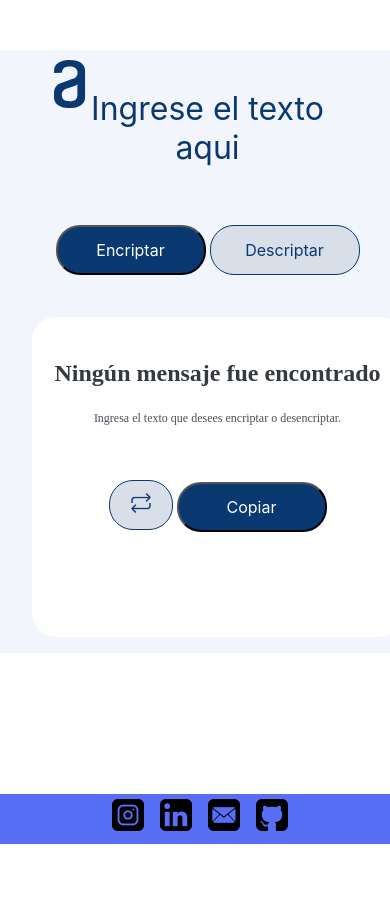
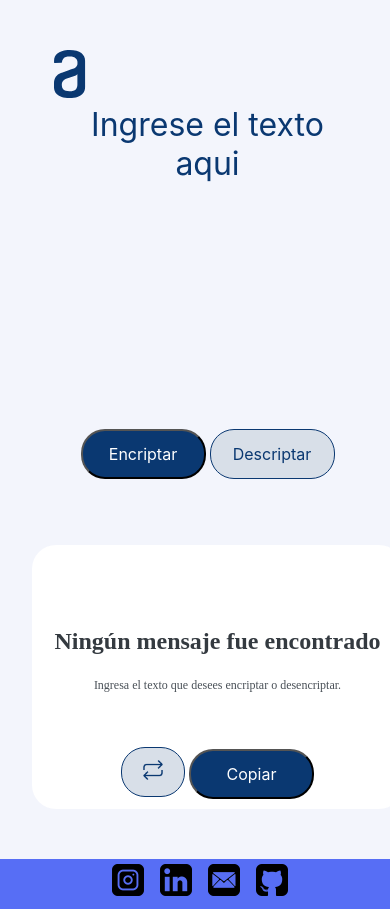
Before and after one commit to michael-angulo/encrypt-decrypt, a plain HTML site: page index.html in a window 390 px wide. Before the commit the page ends 844 px from the top, so only its background shows below. Drawn offline with Linux system fonts and the light colour scheme.

Commit message:
chnage  css
Change zise css web site and mobile

```diff
--- a/css/style.css
+++ b/css/style.css
@@ -1,13 +1,21 @@
 * {
+	overflow: hidden;
 
+}
+
+.body {
+
+	background-color: #F3F5FC;
 
 }
 
 .container {
+
 	position: relative;
 	height: 100%;
+	width: 100%;
 	display: block;
-	background-color: #F3F5FC;
+
 }
 
 .logo {
@@ -22,8 +30,7 @@
 }
 
 .input-site {
-
-	margin: 100px 10% 2.3% 10%;
+    margin: 0px 10% 2.3% 10%;
     display: inline-block;
     width: 50%;
     min-height: 70%;
@@ -32,18 +39,17 @@
 }
 
 .output-site {
-
-	margin: 0px 1% 2.3% 1%;
+    margin1: 0% 1% 2.3% 1%;
     align-content: center;
     display: inline-block;
     width: 20%;
     min-width: 13em;
     min-height: 300px;
     max-height: 90%;
+    padding: 20 % 5%;
 }
 
 .message {
-
     align-content: center;
     text-align: center;
     display: block;
@@ -53,10 +59,10 @@
 
 #message {
 
-	margin: 6%;
+	margin: 2%;
 	resize: none;
     width: 80%;
-	min-height: 10%;
+	min-height: 280px;
 	max-height: 90%;
     border: none;
 	outline: none;
@@ -67,7 +73,6 @@
 	font-style: normal;
 	font-size: 32px;
 	text-align: justify;
-
 
 }
 
@@ -98,41 +103,43 @@ textarea:-ms-input-placeholder {
 	text-align: center;
 }
 
-
-
 .form-group.result {
 
     margin-top: 50px;
     text-align: left;
 }
 
+.frame-result {
 
-
-.frame-result {
-	min-height: 300px;
-	max-height: 80%;
+	min-height: 400px;
+	max-height: 800%;
 	background-color: #FFFFFF;
 	border-radius: 24px;
 	width: 100%;
-	padding: 10px;
+	padding: 50px 10px 10px 10px;
 }
 
 #result {
-
     background-color: #FFFFFF;
     width: 90%;
     align-content: center;
-	padding: 10px;
-	margin: 0 10px 0 10px;
+    padding-top: 0px;
+    margin-right: 10%;
+    margin-left: 10px;
+    margin-bottom: 0;
     min-height: 250px;
     border: none;
     outline: none;
     font-size: 18px;
     word-wrap: break-word;
+    padding-right: 0px;
+    padding-bottom: 0px;
+    padding-left: 0px;
 
 }
 
 .hidden-background {
+
 
 	background-image: url("../images/img-output/Muñeco.svg");
 	background-position: center;
@@ -177,7 +184,7 @@ textarea:-ms-input-placeholder {
 
 button  {
 
-	width: 150px;
+	width: 125px;
 	height: 50px;
     /* text button*/
     font-family: 'Inter';
@@ -225,6 +232,9 @@ button  {
 }
 
 /*Social links*/
+
+
+
 .social-links {
 
 	position: absolute; /* esto hace que el footer se coloque siempre abajo */
@@ -258,27 +268,31 @@ button  {
 
 @media screen and (max-width: 768px) {
 
+	* {
+	overflow: visible;
 
+	}
 	.container {
 
 		width: 100%;
-		height: 85%;
+		height: 100%;
+
 	}
 
 		.logo {
-
 		left: 10px;
-        top: 10px;
+		top: -30px;
     }
 
 	.input-site {
 		padding: 1em;
-    	margin: 50px 1em 10px 1em;
+    	margin: 5em 1em 1em 1em;
 		display: block;
 		width: 90%;
-		height: 100%;
+		min-height: 100%;
 
 	}
+
 	.output-site {
 
 		padding: 1em;
@@ -293,6 +307,10 @@ button  {
 		font-size: 12px;
 	}
 
+	.frame-result {
+		min-height: 200px;
+	}
+
 	.hidden-background {
     display: none;
 	}
@@ -300,4 +318,9 @@ button  {
 	.noText {
 		margin-top: 2em;
 	}
+
+	.social-links {
+
+		position: relative; /* esto hace que el footer se coloque siempre abajo */
+		bottom: 0;
 }
--- a/index.html
+++ b/index.html
@@ -9,7 +9,7 @@
 		<title>Encryption/Decryption</title>
     </head>
 
-<body>
+<body class="body">
         <div class="container">
 			<div class="logo">
 				<img id="main-logo" src="images/icons/main-logo.svg" alt="Logo">
@@ -35,15 +35,13 @@
 							<button onclick="copyToClipboard()" class = "btnCopy"><em>Copiar</em></button>
 						</div>
 					</div>
-
-
 			</div>
         </div>
 
-<script src="js/script.js"></script>
-</body>
+		<script src="js/script.js"></script>
+	</body>
 
-    <footer>
+	<footer class="footer">
         <div class="social-links" id="footer">
             <a href="https://instagram.com/mic.ang.san?igshid=YmMyMTA2M2Y=" target="_blank">
                 <img src="images/icons/instagram-icon.png" alt="Instagram">
```
Lines whose indentation alone changed are shown as unchanged.
